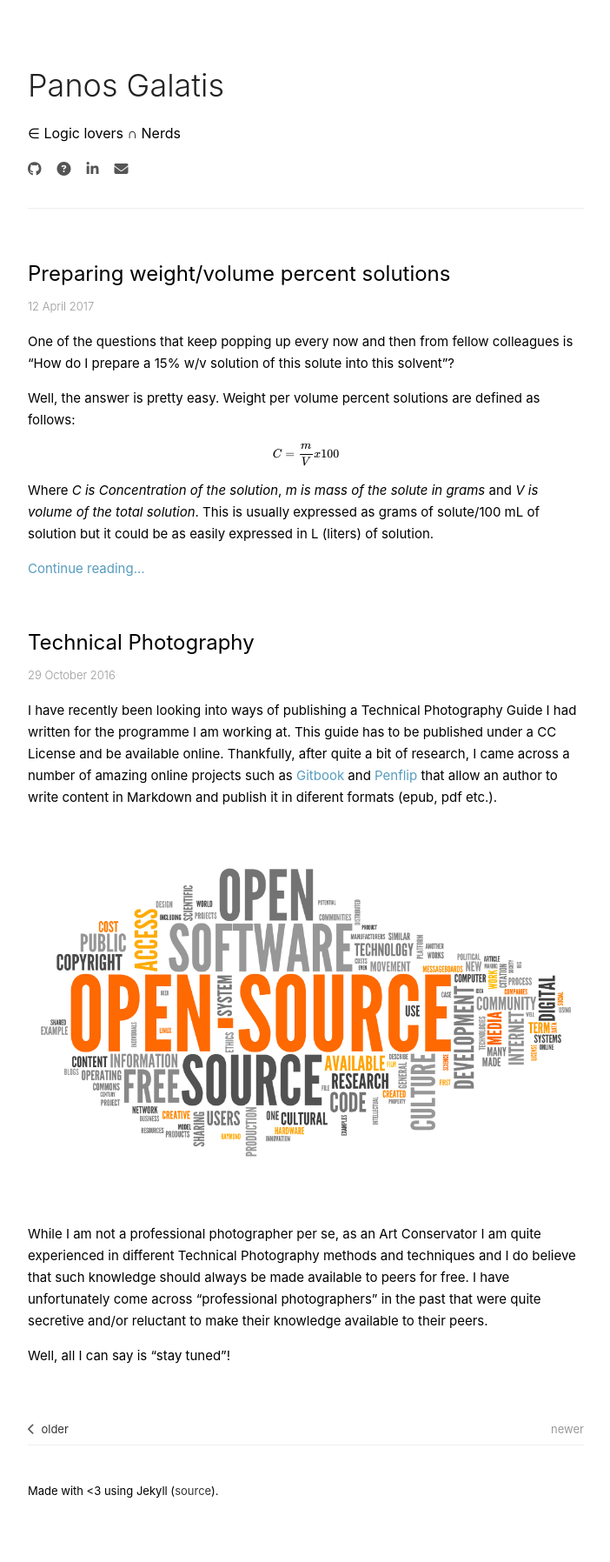
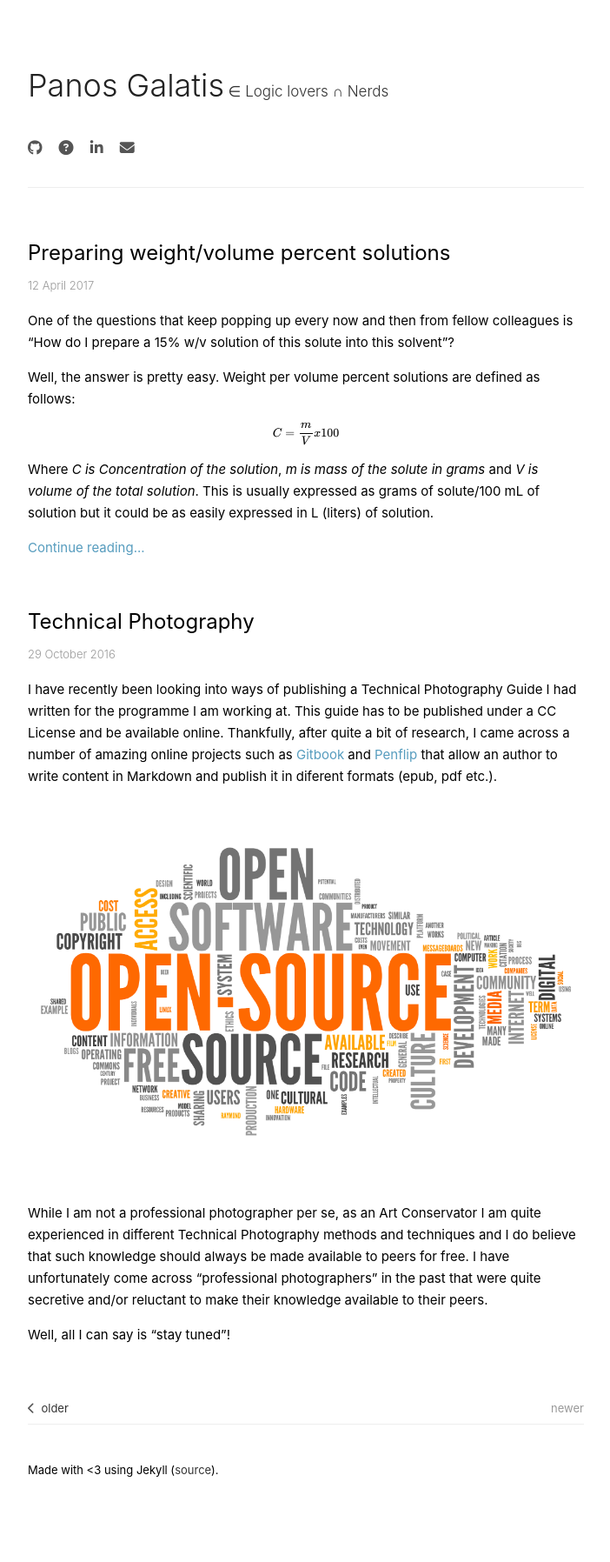
Before and after one commit to pgalatis/pgalatis.github.io, a Jekyll site: the page built from index.html, in a window 1280 px wide. Shown: the whole page at 87% size, without its empty margins (288-990 px from the left). Built offline with Jekyll 4.4.1, drawn with Linux system fonts in a browser that asks for light colours; nearby versions of some CDN libraries; formulas are drawn with MathJax 3; the list of posts is cut into pages by our own code; after the commit the page ends 1772 px from its top, so only the background shows below that.

Commit message:
Update style.css

```diff
--- a/css/style.css
+++ b/css/style.css
@@ -14,7 +14,14 @@ header.top {
     /*max-width: 70%;*/
 }
 
-p.lead {
+.lead {
+	font-size: 17px;
+	font-weight: 300;
+	color: #333;
+	display: inline-block;
+}
+
+.social {
 	font-size: 17px;
 	font-weight: 300;
 	color: #333;
@@ -54,6 +61,7 @@ h1.title {
     font-size: 36px;
     margin: 30px 0;
     color: #222;
+    display: inline-block;
 }
 
 h1.title a {
```
